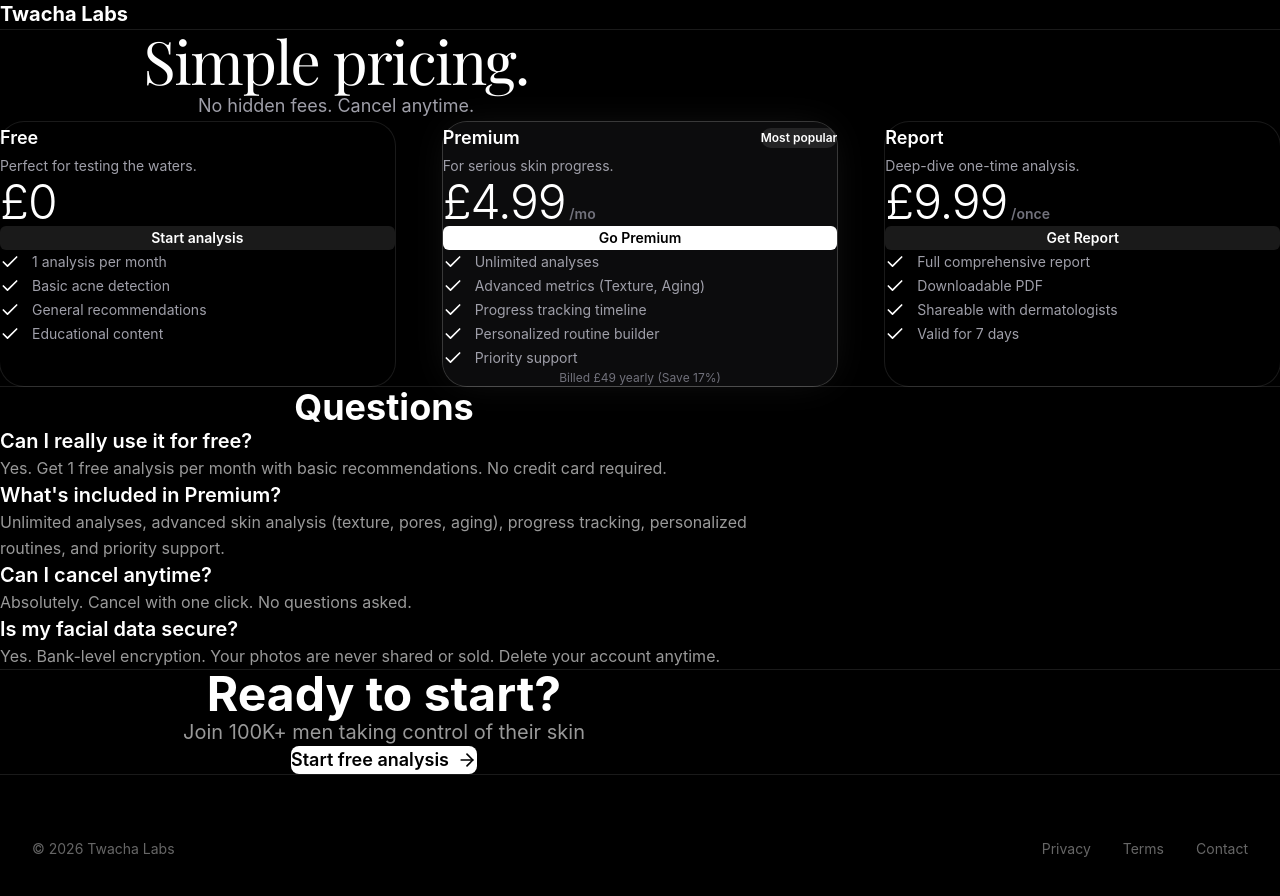
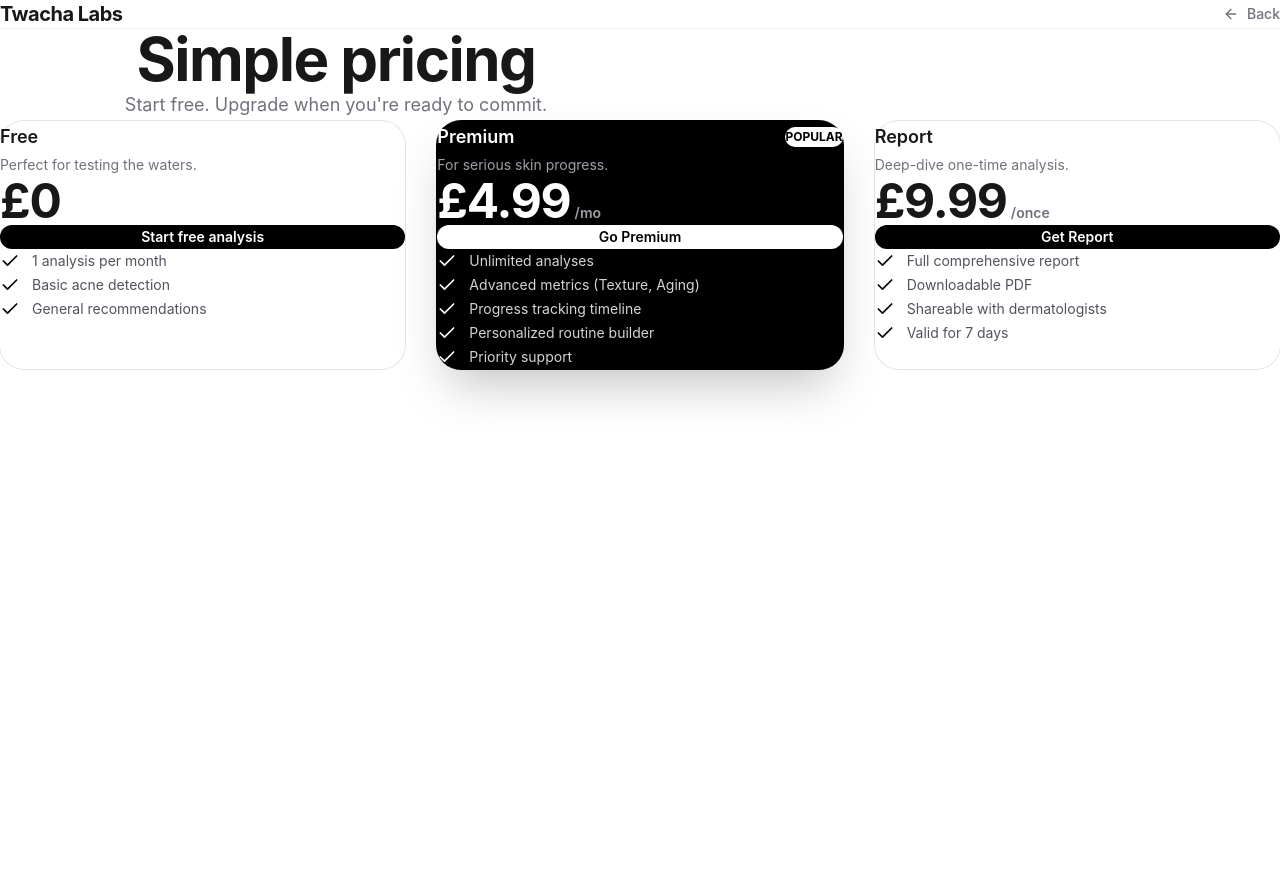
Before and after one commit to YagyanshB/twacha-labs, a Next.js app: page /pricing in a window 1280 px wide. Shown: the top 896 px of the page. After the commit the page ends 800 px from the top, so only its background shows below. Built offline with nearby package versions, Linux system fonts and the light colour scheme.

Commit message:
Update pricing page styling and layout

```diff
--- a/app/pricing/page.tsx
+++ b/app/pricing/page.tsx
@@ -1,21 +1,19 @@
-'use client';
-
-import { Check, ArrowRight } from 'lucide-react';
+import React from 'react';
+import { Check, ArrowLeft } from 'lucide-react';
 import Link from 'next/link';
 
+export default function PricingPage() {
   const plans = [
     {
       name: 'Free',
       price: '£0',
       description: 'Perfect for testing the waters.',
-    cta: 'Start analysis',
-    href: '/analysis',
+      cta: 'Start free analysis',
       popular: false,
       features: [
         '1 analysis per month',
         'Basic acne detection',
         'General recommendations',
-      'Educational content',
       ],
     },
     {
@@ -24,8 +22,7 @@
       period: '/mo',
       description: 'For serious skin progress.',
       cta: 'Go Premium',
-    href: '/checkout?plan=premium',
-    popular: true,
+      popular: true, // This one will be Black to match your branding
       subtext: 'Billed £49 yearly (Save 17%)',
       features: [
         'Unlimited analyses',
@@ -41,7 +38,6 @@
       period: '/once',
       description: 'Deep-dive one-time analysis.',
       cta: 'Get Report',
-    href: '/checkout?plan=onetime',
       popular: false,
       features: [
         'Full comprehensive report',
@@ -52,168 +48,93 @@
     },
   ];
 
-export default function PricingPage() {
   return (
-    <div className="min-h-screen bg-black text-white">
+    <div className="min-h-screen bg-white text-zinc-900 selection:bg-black selection:text-white">
+
       {/* Simple Header */}
-      <header className="border-b border-white/10">
-        <div className="max-w-7xl mx-auto px-4 sm:px-6 lg:px-8 py-6">
-          <Link href="/" className="text-xl font-bold hover:text-white/80 transition">
-            Twacha Labs
+      <header className="border-b border-zinc-100">
+        <div className="mx-auto flex max-w-7xl items-center justify-between px-6 py-6">
+          <Link href="/" className="text-xl font-bold tracking-tight">Twacha Labs</Link>
+          <Link href="/" className="flex items-center gap-2 text-sm font-medium text-zinc-500 hover:text-black">
+            <ArrowLeft className="h-4 w-4" /> Back
           </Link>
         </div>
       </header>
 
-      {/* Pricing Section */}
-      <section className="py-32" id="pricing">
+      <section className="py-24">
         <div className="mx-auto max-w-7xl px-6 lg:px-8">
 
-          {/* Minimal Header */}
+          {/* Headline */}
           <div className="mx-auto max-w-2xl text-center mb-20">
-            <h2 className="text-5xl font-light tracking-tight text-white sm:text-6xl font-serif">
-              Simple pricing.
-            </h2>
-            <p className="mt-6 text-lg leading-8 text-zinc-400">
-              No hidden fees. Cancel anytime.
+            <h1 className="text-5xl font-bold tracking-tight sm:text-6xl">
+              Simple pricing
+            </h1>
+            <p className="mt-6 text-lg leading-8 text-zinc-500">
+              Start free. Upgrade when you're ready to commit.
             </p>
           </div>
 
           {/* Grid */}
-          <div className="mx-auto grid max-w-lg grid-cols-1 gap-12 lg:max-w-none lg:grid-cols-3">
+          <div className="mx-auto grid max-w-lg grid-cols-1 gap-8 lg:max-w-none lg:grid-cols-3">
             {plans.map((plan) => (
               <div
                 key={plan.name}
-                className={`flex flex-col rounded-3xl p-8 ring-1 transition-all duration-300 xl:p-10 ${
+                className={`flex flex-col rounded-3xl p-8 transition-all duration-300 ${
                   plan.popular
-                    ? 'bg-zinc-900/50 ring-white/20 shadow-[0_0_40px_-10px_rgba(255,255,255,0.1)]'
-                    : 'bg-transparent ring-white/10 hover:ring-white/20'
+                    ? 'bg-black text-white shadow-2xl ring-1 ring-black'
+                    : 'bg-white text-zinc-900 ring-1 ring-zinc-200 hover:ring-zinc-300'
                 }`}
               >
                 <div className="flex items-center justify-between gap-x-4">
-                  <h3 className="text-lg font-semibold leading-8 text-white">
+                  <h3 className={`text-lg font-semibold leading-8 ${plan.popular ? 'text-white' : 'text-zinc-900'}`}>
                     {plan.name}
                   </h3>
                   {plan.popular && (
-                    <span className="rounded-full bg-white/10 px-2.5 py-1 text-xs font-semibold leading-5 text-white">
-                      Most popular
+                    <span className="rounded-full bg-white px-2.5 py-1 text-xs font-bold leading-5 text-black">
+                      POPULAR
                     </span>
                   )}
                 </div>
 
-                <p className="mt-4 text-sm leading-6 text-zinc-400">
+                <p className={`mt-4 text-sm leading-6 ${plan.popular ? 'text-zinc-400' : 'text-zinc-500'}`}>
                   {plan.description}
                 </p>
 
                 <div className="mt-6 flex items-baseline gap-x-1">
-                  <span className="text-5xl font-light tracking-tight text-white">
+                  <span className="text-5xl font-bold tracking-tight">
                     {plan.price}
                   </span>
                   {plan.period && (
-                    <span className="text-sm font-semibold leading-6 text-zinc-500">
+                    <span className={`text-sm font-semibold leading-6 ${plan.popular ? 'text-zinc-400' : 'text-zinc-500'}`}>
                       {plan.period}
                     </span>
                   )}
                 </div>
 
-                <Link
-                  href={plan.href}
-                  className={`mt-8 block rounded-md px-3 py-2.5 text-center text-sm font-semibold leading-6 focus-visible:outline focus-visible:outline-2 focus-visible:outline-offset-2 transition ${
+                <a
+                  href="#"
+                  className={`mt-8 block rounded-full px-3 py-3 text-center text-sm font-semibold leading-6 focus-visible:outline focus-visible:outline-2 focus-visible:outline-offset-2 ${
                     plan.popular
-                      ? 'bg-white text-black hover:bg-zinc-200 focus-visible:outline-white'
-                      : 'bg-white/10 text-white hover:bg-white/20 focus-visible:outline-white'
+                      ? 'bg-white text-black hover:bg-zinc-200'
+                      : 'bg-black text-white hover:bg-zinc-800'
                   }`}
                 >
                   {plan.cta}
-                </Link>
+                </a>
 
-                {/* List pushes to bottom to align buttons */}
-                <ul role="list" className="mt-8 space-y-3 text-sm leading-6 text-zinc-300 xl:mt-10 flex-1">
+                <ul role="list" className={`mt-8 space-y-3 text-sm leading-6 xl:mt-10 ${plan.popular ? 'text-zinc-300' : 'text-zinc-600'}`}>
                   {plan.features.map((feature) => (
                     <li key={feature} className="flex gap-x-3">
-                      <Check className="h-6 w-5 flex-none text-white" aria-hidden="true" />
-                      <span className="text-zinc-400">{feature}</span>
+                      <Check className={`h-6 w-5 flex-none ${plan.popular ? 'text-white' : 'text-black'}`} aria-hidden="true" />
+                      <span>{feature}</span>
                     </li>
                   ))}
                 </ul>
-
-                {plan.subtext && (
-                  <p className="mt-4 text-xs text-zinc-500 text-center">{plan.subtext}</p>
-                )}
               </div>
             ))}
           </div>
         </div>
       </section>
-
-      {/* FAQ - Minimal */}
-      <section className="border-t border-white/10 py-32">
-        <div className="max-w-3xl mx-auto px-4 sm:px-6 lg:px-8">
-          <h2 className="text-3xl sm:text-4xl font-bold mb-16 text-center">
-            Questions
-          </h2>
-
-          <div className="space-y-12">
-            <FAQItem
-              question="Can I really use it for free?"
-              answer="Yes. Get 1 free analysis per month with basic recommendations. No credit card required."
-            />
-            <FAQItem
-              question="What's included in Premium?"
-              answer="Unlimited analyses, advanced skin analysis (texture, pores, aging), progress tracking, personalized routines, and priority support."
-            />
-            <FAQItem
-              question="Can I cancel anytime?"
-              answer="Absolutely. Cancel with one click. No questions asked."
-            />
-            <FAQItem
-              question="Is my facial data secure?"
-              answer="Yes. Bank-level encryption. Your photos are never shared or sold. Delete your account anytime."
-            />
-          </div>
-        </div>
-      </section>
-
-      {/* Final CTA - Clean */}
-      <section className="border-t border-white/10 py-32">
-        <div className="max-w-3xl mx-auto px-4 sm:px-6 lg:px-8 text-center">
-          <h2 className="text-3xl sm:text-5xl font-bold mb-6">
-            Ready to start?
-          </h2>
-          <p className="text-lg sm:text-xl text-white/60 mb-12">
-            Join 100K+ men taking control of their skin
-          </p>
-          <Link
-            href="/analysis"
-            className="inline-flex items-center gap-2 bg-white text-black px-8 py-4 rounded-lg font-semibold hover:bg-white/90 transition text-lg"
-          >
-            Start free analysis
-            <ArrowRight className="w-5 h-5" />
-          </Link>
-        </div>
-      </section>
-
-      {/* Footer */}
-      <footer className="border-t border-white/10 py-12">
-        <div className="max-w-7xl mx-auto px-4 sm:px-6 lg:px-8">
-          <div className="flex flex-col sm:flex-row justify-between items-center gap-6 text-sm text-white/40">
-            <div>© 2026 Twacha Labs</div>
-            <div className="flex gap-8">
-              <Link href="/privacy" className="hover:text-white/80 transition">Privacy</Link>
-              <Link href="/terms" className="hover:text-white/80 transition">Terms</Link>
-              <Link href="/contact" className="hover:text-white/80 transition">Contact</Link>
-            </div>
-          </div>
-        </div>
-      </footer>
     </div>
   );
 }
-
-function FAQItem({ question, answer }: { question: string; answer: string }) {
-  return (
-    <div>
-      <h3 className="text-xl font-semibold mb-3">{question}</h3>
-      <p className="text-white/60 leading-relaxed">{answer}</p>
-    </div>
-  );
-}
```
Lines whose indentation alone changed are shown as unchanged.
